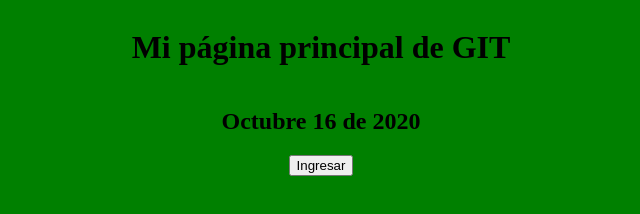
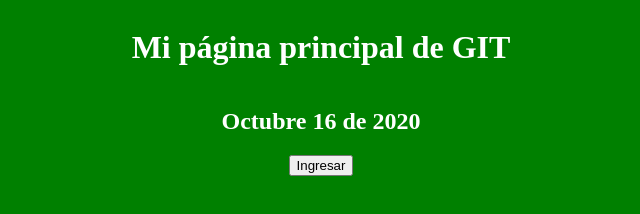
Before and after one commit to gbaenam/gbaenam.github.io, a plain HTML site: page index.html in a window 1280 px wide. Shown: the whole page, without its empty margins (319-959 px from the left). Drawn offline with Linux system fonts and the light colour scheme.

Commit message:
Cambio del texto de negro a blanco

```diff
--- a/scss/styles.scss
+++ b/scss/styles.scss
@@ -7,3 +7,8 @@ body {
     flex-direction: column;
     align-items: center;
 }
+
+h1,
+h2 {
+    color: white;
+}
```
Also changed, not shown: css/styles.css.
